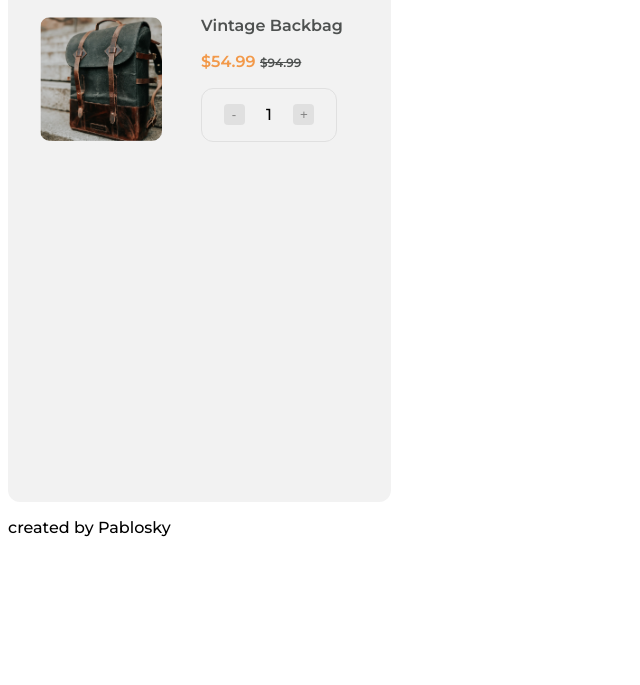
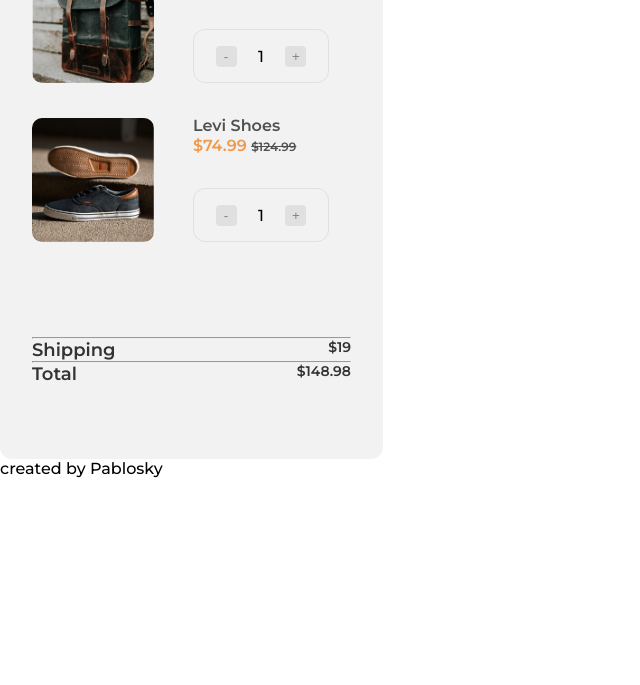
Before and after one commit to pabloskyDev/Challenge2, a plain HTML site: page index.html in a window 1280 px wide. Shown: the part 115-800 px from the top of the page, without its empty margins (0-640 px from the left). Drawn offline with Linux system fonts and the light colour scheme.

Commit message:
Avances de estilos tenis

```diff
--- a/index.html
+++ b/index.html
@@ -30,7 +30,30 @@
                     </div>
                 </div>
             </div>
-            <div id="maletin"></div>
+            <div id="tenis">
+                <div class="imagen">
+                    <img src="./src/img/photo2.png" alt="tenis">
+                </div>
+                <div class="preciosCantidad">
+                    <h3>Levi Shoes</h3>
+                    <h3>$74.99 <span>$124.99</span></h3>
+                    <div class="botonNumero">
+                        <button>-</button>
+                        <p>1</p>
+                        <button>+</button>
+                    </div>
+                </div>
+            </div>
+            <hr>
+            <div class="total">
+                <p>Shipping</p>
+                <p>$19</p>
+            </div>
+            <hr>
+            <div class="total">
+                <p>Total</p>
+                <p>$148.98</p>
+            </div>
         </section>
         <section id="formulario"></section>
     </main>
--- a/src/styles/styles.css
+++ b/src/styles/styles.css
@@ -1,3 +1,10 @@
+*,
+*::after,
+*::before {
+    padding: 0px;
+    margin: 0px;
+}
+
 body {
     font-family: 'Montserrat';
 }
@@ -12,7 +19,7 @@ body {
 .imagen {
     width: 161px;
     height: 124px;
-    padding-top: 1.1rem;
+    padding-top: 0.1rem;
 }
 
 .imagen img {
@@ -21,16 +28,21 @@ body {
     border-radius: 10px;
 }
 
-#maletin {
+#maletin, #tenis {
     display: flex;
     margin-left: 2rem;
     padding-top: 33px;
+}
+
+#tenis {
+    margin-bottom: 95px;
 }
 
 .botonNumero {
     display: flex;
     width: 134px;
     height: 52px;
+    margin-top: 2rem;
     border: 1px solid #E0E0E0;
     border-radius: 12px;
     justify-content: space-evenly;
@@ -66,3 +78,22 @@ body {
     color: #4E5150;
     text-decoration-line: line-through;
 }
+
+.total {
+    display: flex;
+    justify-content: space-between;
+    margin: 0px 2rem;
+    font-weight: 600;
+    color: #333333;
+    font-size: 18px;
+    line-height: 22px;
+}
+
+.total p:nth-child(2) {
+    font-size: 14px;
+    line-height: 17px;
+}
+
+hr {
+    margin: 0px 2rem;
+}
```
